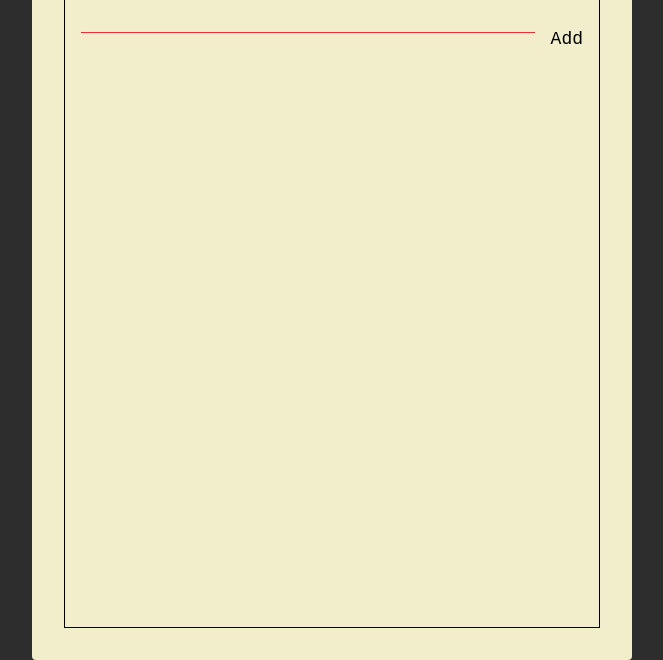
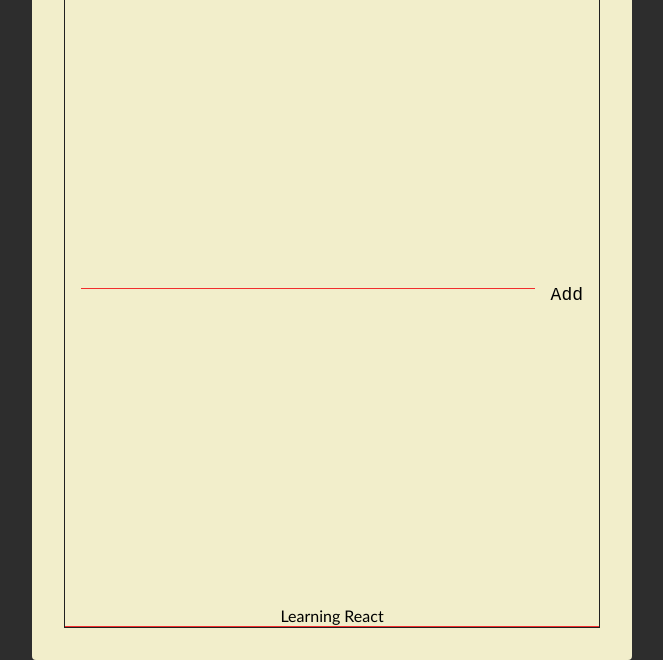
Before and after one commit to Khusyasy/codesandbox-static-html, a website: page index.html in a window 1280 px wide. Shown: the part 140-800 px from the top of the page, without its empty margins (308-971 px from the left). Drawn offline with Linux system fonts and the light colour scheme.

Commit message:
membuat todos

```diff
--- a/index.html
+++ b/index.html
@@ -23,6 +23,13 @@
             <button class="add-btn">Add</button>
           </form>
         </section>
+
+        <section class="todos">
+          <div class="todo">
+            <span class="todo-text">Learning React</span>
+          </div>
+        </section>
+
       </div>
     </div>
   </body>
--- a/style.css
+++ b/style.css
@@ -25,6 +25,7 @@ html {
 
 :root {
   --red-color: #f22d2d;
+  --black-color: #202020;
 }
 
 .red-color {
@@ -41,11 +42,12 @@ html {
 }
 
 .frame {
-  border: 1px solid black;
+  border: 1px solid var(--black-color);
   height: 100%;
 
   display: flex;
   flex-direction: column;
+  justify-content: space-between;
 }
 
 .header {
@@ -58,6 +60,7 @@ html {
 
   text-align: center;
 
+  color: var(--black-color);
   font-size: 3.6rem;
   font-family: "Trebuchet MS", "Lucida Sans Unicode", "Lucida Grande",
     "Lucida Sans", Arial, sans-serif;
@@ -67,7 +70,7 @@ html {
   font-size: 1.8rem;
   font-family: "Courier New", Courier, monospace;
 
-  padding: 16px;
+  padding: 1.6rem;
 
   border: unset;
   background: unset;
@@ -104,7 +107,7 @@ html {
   font-size: 1.8rem;
   font-family: "Courier New", Courier, monospace;
 
-  padding: 16px;
+  padding: 1.6rem;
   padding-right: unset;
   cursor: pointer;
 
@@ -112,3 +115,34 @@ html {
   background: unset;
   outline: unset;
 }
+
+.add-btn:active {
+  text-shadow: 1px 1px 2px var(--black-color);
+}
+
+.todos {
+  display: flex;
+  flex-direction: column;
+}
+
+.todo {
+  position: relative;
+
+  flex: 1 0 auto;
+  text-align: center;
+
+  min-height: 34px;
+
+  font-family: "Trebuchet MS", "Lucida Sans Unicode", "Lucida Grande",
+    "Lucida Sans", Arial, sans-serif;
+  font-size: 1.6rem;
+
+  border-bottom: 0.1rem solid var(--red-color);
+}
+
+.todo-text {
+  position: absolute;
+  left: 50%;
+  top: 40%;
+  transform: translate(-50%);
+}
```
